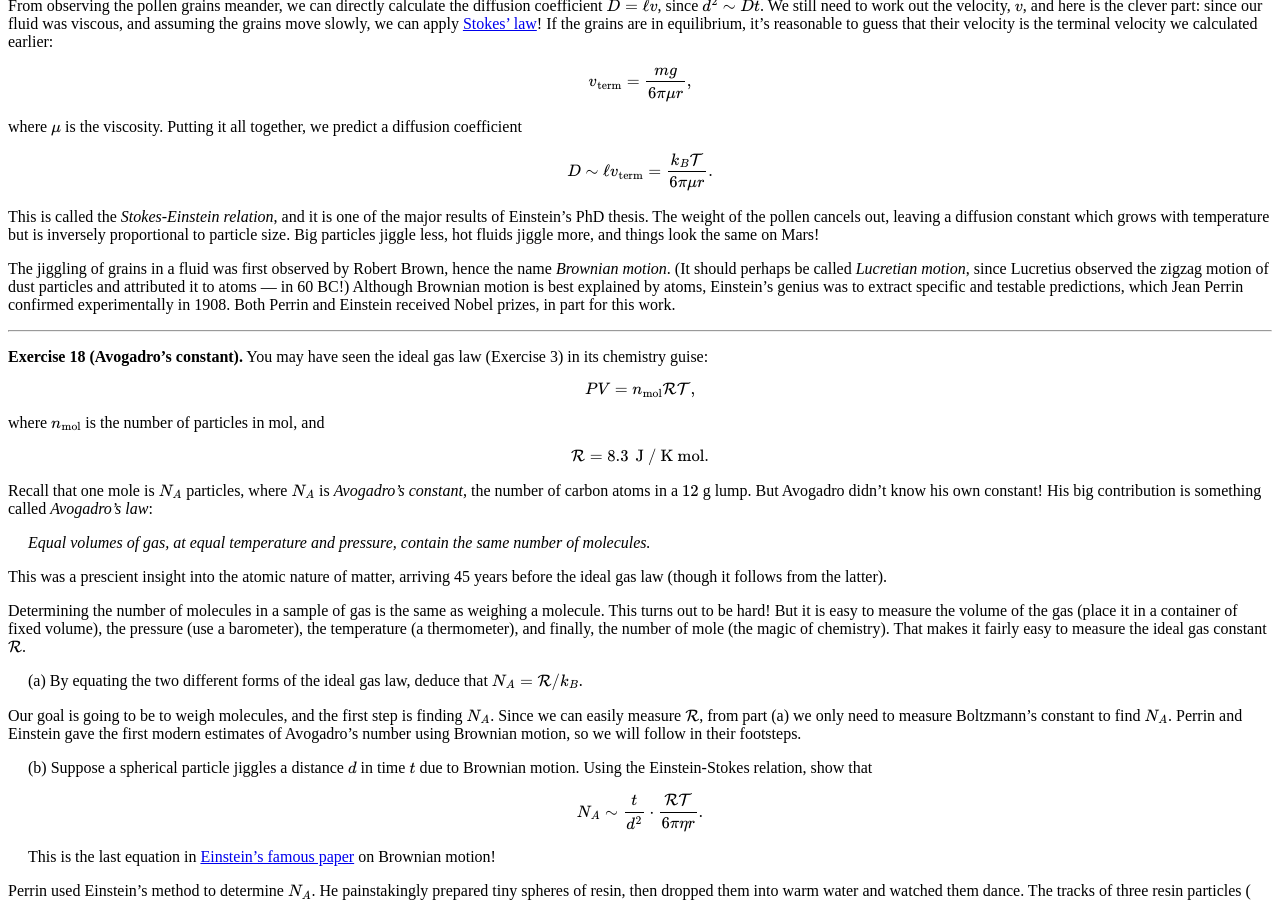
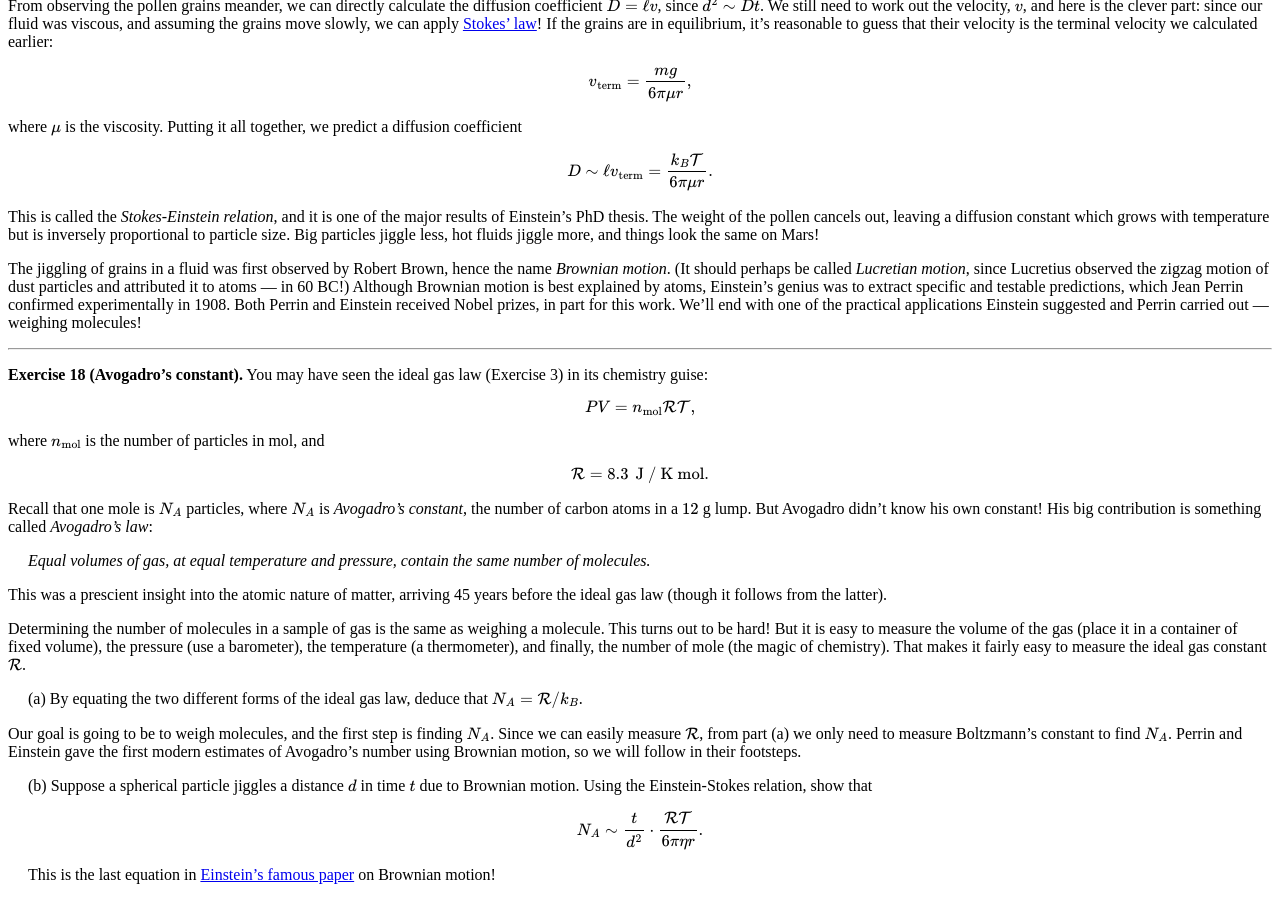
Before and after one commit to hapax/hapax.github.io, a Jekyll site: the page built from assets/simple-physics.md, in a window 1280 px wide and 900 px high, scrolled down 13526 px. Built offline with Jekyll 4.4.1, drawn with Linux system fonts in a browser that asks for light colours; our own code applies the rules of GitHub Pages for plain Markdown files; formulas are drawn with MathJax 3; a script that is not in the unit is left out.

Commit message:
Update simple-physics.md

```diff
--- a/assets/simple-physics.md
+++ b/assets/simple-physics.md
@@ -1534,6 +1534,8 @@ Although Brownian motion is best explained by atoms, Einstein's
 genius was to extract specific and testable predictions, which Jean
 Perrin confirmed experimentally in 1908.
 Both Perrin and Einstein received Nobel prizes, in part for this work.
+We'll end with one of the practical applications Einstein suggested
+and Perrin carried out --- weighing molecules!
 
 ---
 
```
